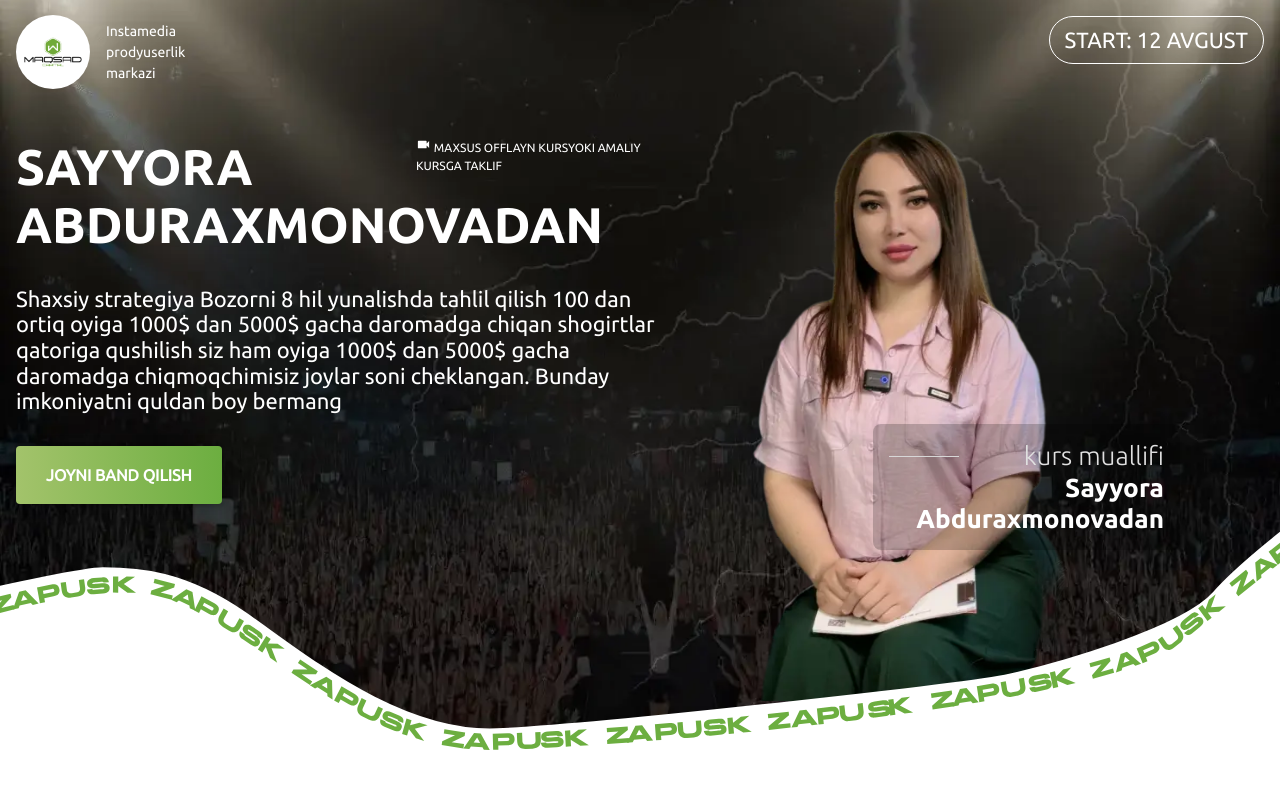
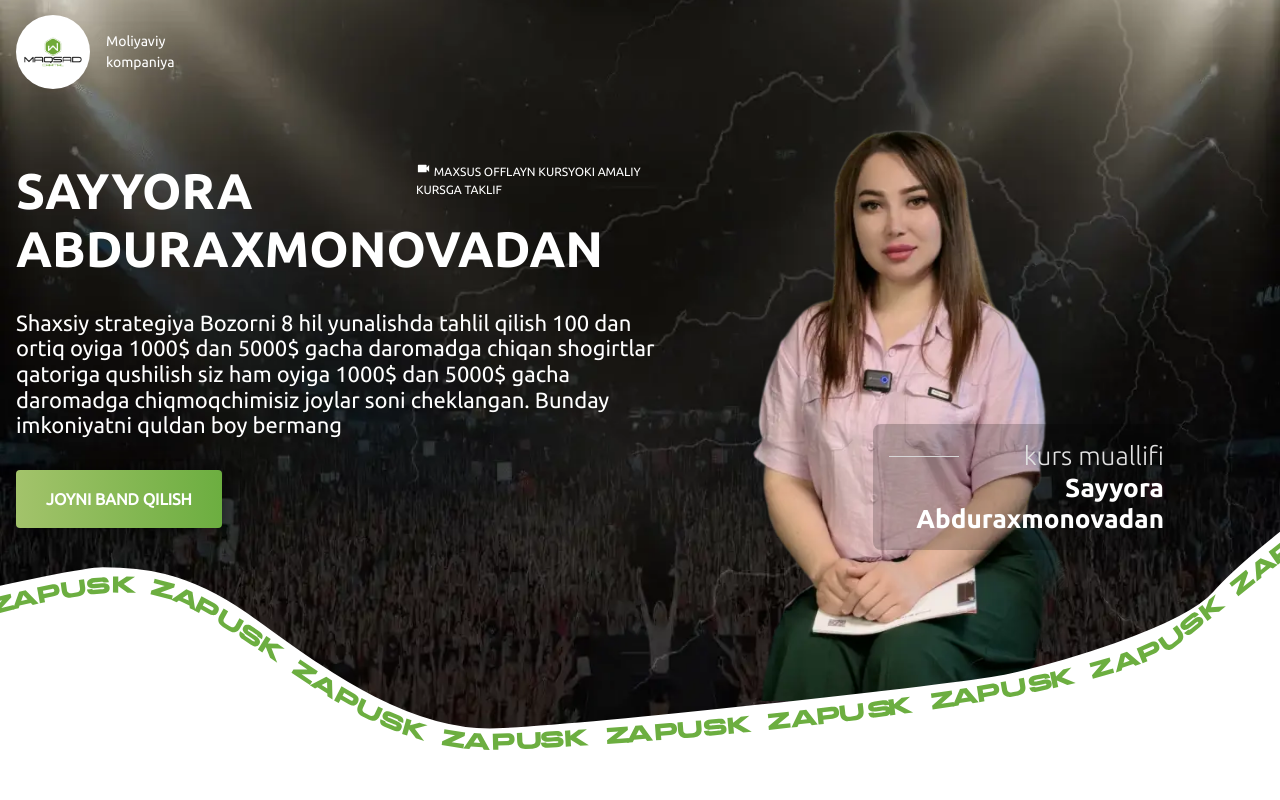
Before and after one commit to JavokhirRuziev/maqsad-invest, a Next.js app: page / in a window 1280 px wide. Shown: the top 800 px of the page. Built offline with nearby package versions, Linux system fonts and the light colour scheme.

Commit message:
header topbar text changed

```diff
--- a/components/Header/components/TopBar.tsx
+++ b/components/Header/components/TopBar.tsx
@@ -20,14 +20,14 @@ const TopBar = () => {
                     }}
                     color={'common.white'}
                 >
-                    Instamedia prodyuserlik markazi
+                    Moliyaviy kompaniya
                 </Typography>
             </Box>
-            <Box>
+            {/* <Box>
                 <Typography variant='h3' sx={startTextStyles}>
                     START: 12 AVGUST
                 </Typography>
-            </Box>
+            </Box> */}
         </Box>
     );
 };
--- a/components/Header/components/styles.js
+++ b/components/Header/components/styles.js
@@ -66,6 +66,7 @@ export const wrapperStyles = {
     display: 'flex',
     gap: 2,
     alignItems: 'center',
+    mb: { mobileSmall: 3 },
 };
 
 export const startTextStyles = {
```
